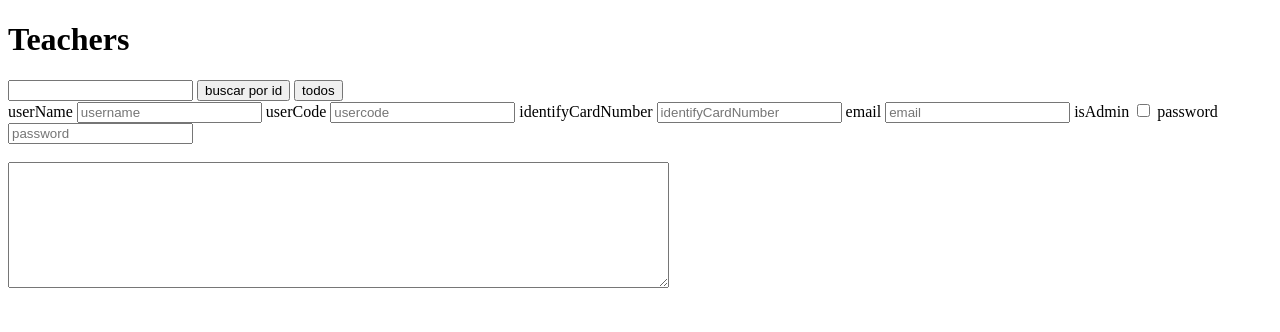
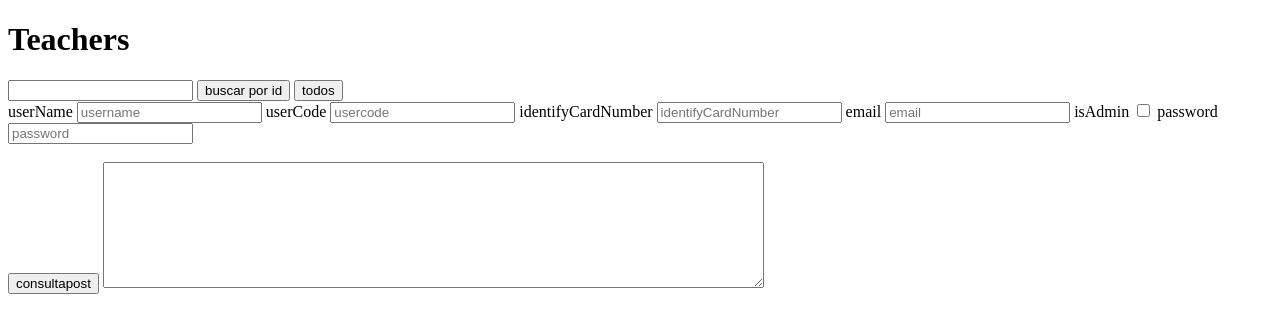
Before and after one commit to jesuscriss301/teacher_test_frontend-1, a plain HTML site: page index.html in a window 1280 px wide. Drawn offline with Linux system fonts and the light colour scheme.

Commit message:
post funcional

```diff
--- a/index.html
+++ b/index.html
@@ -26,6 +26,7 @@
       <input type="password" name="" value="" placeholder="password">
     </form>
     <br>
+    <button type="button" name="button" onclick="consultapost()">consultapost</button>
 
     <textarea id="teachers" rows="8" cols="80"></textarea>
     <script src="js/teacher.js" charset="utf-8">
--- a/js/teacher.js
+++ b/js/teacher.js
@@ -6,24 +6,26 @@ const url='http://localhost:8080/users/'
   }
 
   function usuarios(){
-    var i='http://localhost:8080/users/'
     consultaAll(url)
   }
 
   function consultapost(){
-    var c =document.querySelector("#imput1")
+    var c =document.querySelector("#buscarid")
     var i = c.value
+    let datos={
+      userName: "pepito",
+      userCode: 115184222,
+      identifyCardNumber: 122445218,
+      email: i+"@ufps.edu.co",
+      password: "brayan123",
+      admin: true}
+
     console.log(i);
       fetch(url, {
             method: 'POST',
-            body: JSON.stringify({
-              "userName": "pepito",
-              "userCode": 115184222,
-              "identifyCardNumber": 122445218,
-              "email": i+"@ufps.edu.co",
-              "password": "brayan123",
-              "admin": true
-            })
+            body: JSON.stringify(datos),
+            headers:{
+          "Content-Type":"application/json; charset=UTF-8"}
           })
       .then(response => response.json())
       .then(json => console.log(json))
```
